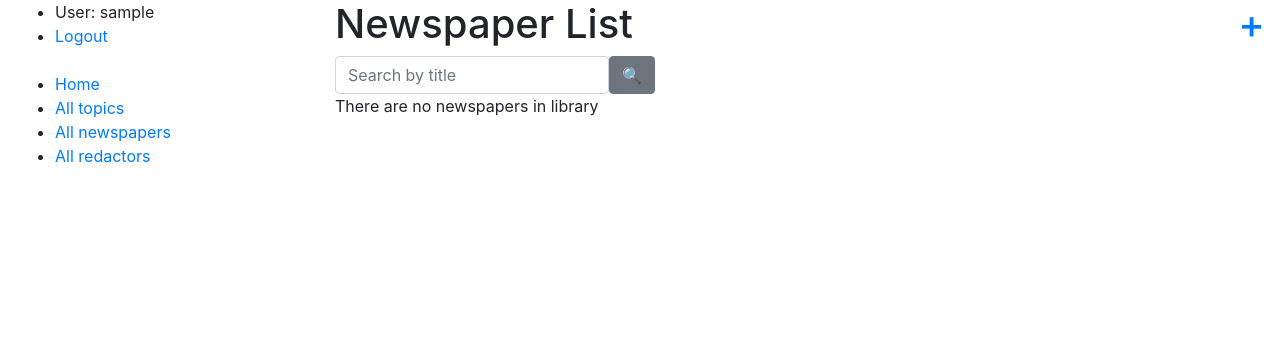
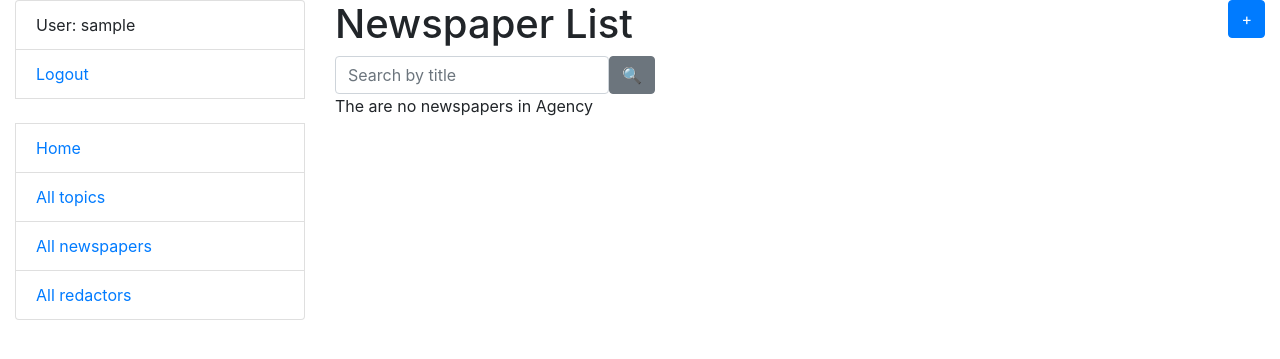
Before and after one commit to IhorPokr/Newspaper-Agency, a Django app: page /agency/newspapers/ in a window 1280 px wide. Shown: the top 359 px of the page. Run offline with Django 4.2, Linux system fonts and the light colour scheme; the visitor is signed in with stand-in values (Sample User, id 1); data that the repository does not hold is empty; some libraries are stand-ins or nearby versions.

Commit message:
Added styles to templates

```diff
--- a/templates/agency/newspaper_detail.html
+++ b/templates/agency/newspaper_detail.html
@@ -3,7 +3,7 @@
 {% block content %}
   <h1>
     Title: {{ newspaper.title }}
-    <a style="float: right" href="{% url 'agency:newspaper-list-update' pk=newspaper.id %}">Edit</a>
+    <a style="float: right" class="btn btn-secondary" href="{% url 'agency:newspaper-list-update' pk=newspaper.id %}">Edit</a>
   </h1>
   <p><strong>Topic:</strong> {{ newspaper.topic }}</p>
   <p><article>{{ newspaper.content }}</article><p>
--- a/templates/agency/newspaper_list.html
+++ b/templates/agency/newspaper_list.html
@@ -4,7 +4,7 @@
 {% block content %}
   <h1>
     Newspaper List
-    <a style="float: right" href="{% url 'agency:newspaper-list-create' %}">+</a>
+    <a style="float: right" class="btn btn-primary" href="{% url 'agency:newspaper-list-create' %}">+</a>
   </h1>
 
   <form action="" method="get" class="form-inline">
@@ -13,16 +13,33 @@
   </form>
 
   {% if newspaper_list %}
-      <ul>
-        {% for newspaper in newspaper_list %}
-          <li>
-            <a href="{% url 'agency:newspaper-detail' pk=newspaper.id%}">{{ newspaper.title }}</a>
-            (publisher date: {{ newspaper.publisher_date }}, topic: {{ newspaper.topic.name }})
-          </li>
-        {% endfor %}
+      <table class="table">
+      <tr>
+        <th>ID</th>
+        <th>Title</th>
+        <th>Topic</th>
+        <th>Published</th>
+      </tr>
 
-      </ul>
+      {% for newspaper in newspaper_list %}
+        <tr>
+          <td>
+            <a href="{% url 'agency:newspaper-detail' pk=newspaper.id%}">{{ newspaper.id }}</a>
+          </td>
+          <td>
+            {{ newspaper.title }}
+          </td>
+          <td>
+            {{ newspaper.topic }}
+          </td>
+          <td>
+            {{ newspaper.publisher_date }}
+          </td>
+        </tr>
+      {% endfor %}
+
+    </table>
     {% else %}
-      <p>There are no newspapers in library</p>
+      <p>The are no newspapers in Agency</p>
   {% endif %}
 {% endblock %}
--- a/templates/agency/redactor_list.html
+++ b/templates/agency/redactor_list.html
@@ -3,7 +3,7 @@
 {% block content %}
   <h1>
     Redactors List
-    <a style="float: right" href="{% url 'agency:redactor-list-create' %}">+</a>
+    <a style="float: right" class="btn btn-primary" href="{% url 'agency:redactor-list-create' %}">+</a>
   </h1>
   {% if redactor_list %}
     <table class="table">
@@ -11,6 +11,7 @@
         <th>ID</th>
         <th>First name</th>
         <th>Last name</th>
+        <th>Experience</th>
         <th>Update</th>
         <th>Delete</th>
       </tr>
@@ -27,6 +28,9 @@
             {{ redactor.last_name }}
           </td>
           <td>
+            {{ redactor.years_of_experience }}
+          </td>
+          <td>
             <a href="{% url 'agency:redactor-list-update' pk=redactor.id %}">UPDATE</a>
           </td>
           <td>
--- a/templates/agency/topic_list.html
+++ b/templates/agency/topic_list.html
@@ -3,7 +3,7 @@
 {% block content %}
   <h1>
     Topic List
-    <a style="float: right" href="{% url 'agency:topic-list-create' %}">+</a>
+    <a style="float: right" class="btn btn-primary" href="{% url 'agency:topic-list-create' %}">+</a>
   </h1>
   {% if topic_list %}
 
--- a/templates/includes/sidebar.html
+++ b/templates/includes/sidebar.html
@@ -1,14 +1,14 @@
-<ul class="sidebar-nav">
+<ul class="sidebar-nav list-group">
   {% if user.is_authenticated %}
-    <li>User: {{ user.username }}</li>
-    <li><a href="{% url 'logout' %}">Logout</a></li>
+    <li class="list-group-item">User: {{ user.username }}</li>
+    <li class="list-group-item"><a href="{% url 'logout' %}">Logout</a></li>
   {% else %}
-    <li><a href="{% url 'login' %}">Login</a></li>
+    <li class="list-group-item"><a href="{% url 'login' %}">Login</a></li>
   {% endif %}
   <br>
 
-  <li><a href="{% url 'agency:index' %}">Home</a></li>
-  <li><a href="{% url 'agency:topic-list' %}">All topics</a></li>
-  <li><a href="{% url 'agency:newspaper-list' %}">All newspapers</a></li>
-  <li><a href="{% url 'agency:redactor-list' %}">All redactors</a></li>
+  <li class="list-group-item"><a href="{% url 'agency:index' %}">Home</a></li>
+  <li class="list-group-item"><a href="{% url 'agency:topic-list' %}">All topics</a></li>
+  <li class="list-group-item"><a href="{% url 'agency:newspaper-list' %}">All newspapers</a></li>
+  <li class="list-group-item"><a href="{% url 'agency:redactor-list' %}">All redactors</a></li>
 </ul>
--- a/templates/registration/login.html
+++ b/templates/registration/login.html
@@ -1,4 +1,5 @@
 {% extends "base.html" %}
+{% load crispy_forms_filters %}
 
 {% block content %}
   <h1>Login</h1>
@@ -9,8 +10,8 @@
 
   <form method="post" action="{% url 'login' %}">
     {% csrf_token %}
-    {{ form.as_p }}
+    {{ form|crispy }}
     <input type="hidden" name="next" value="{{ next }}" />
-    <input type="submit" value="login">
+    <input class="btn btn-primary" type="submit" value="login">
   </form>
 {% endblock %}
```
